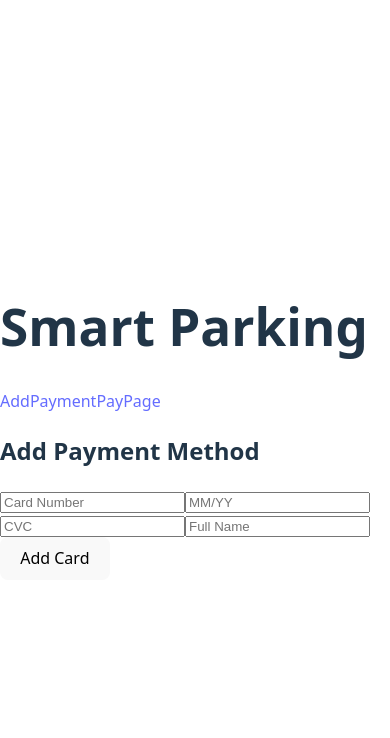
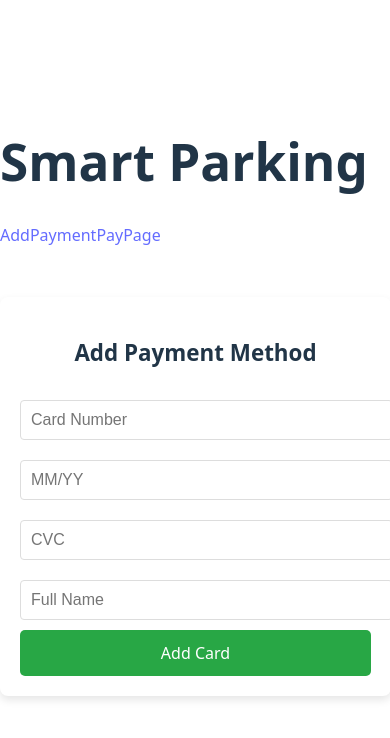
Before and after one commit to DotNet53Group2/ParkingApp, a React (Vite) app in the folder frontend/: page /add-payment in a window 390 px wide. Shown: the top 738 px of the page. Built offline with nearby package versions, Linux system fonts and the light colour scheme.

Commit message:
Feels finished

```diff
--- a/frontend/package.json
+++ b/frontend/package.json
@@ -10,6 +10,7 @@
     "preview": "vite preview"
   },
   "dependencies": {
+    "axios": "^1.8.4",
     "react": "^19.0.0",
     "react-dom": "^19.0.0"
   },
--- a/frontend/src/components/AddPaymentStyle.css
+++ b/frontend/src/components/AddPaymentStyle.css
@@ -1,13 +1,13 @@
 .payment-form {
-  display: block !important;
-  opacity: 1;
   max-width: 400px;
-  margin: 20px auto;
+  margin: 50px auto;
   padding: 20px;
-  background-color: #f4f7f6;
+  background: white;
   border-radius: 8px;
   box-shadow: 0 4px 8px rgba(0, 0, 0, 0.1);
+  text-align: center;
 }
+
 input {
   width: 100%;
   padding: 10px;
@@ -23,6 +23,7 @@
   border-radius: 5px;
   border: none;
   cursor: pointer;
+  width: 100%;
   transition: background-color 0.3s;
 }
 
@@ -30,25 +31,7 @@
   background-color: #218838;
 }
 
-  h2 {
-    font-size: 1.6rem;
-    margin-bottom: 20px;
+.message {
+  color: green;
+  margin-bottom: 10px;
 }
-
-  .checkbox-label {
-    font-size: 0.9rem;
-    margin-left: 10px;
-  }
-  @media (max-width: 600px) {
-    .payment-form, .container {
-      width: 90%;
-      padding: 15px;
-    }
-
-    input, button {
-      font-size: 1rem;
-    }
-
-    h2 {
-      font-size: 1.4rem;
-    }}
--- a/frontend/src/components/addPayment.jsx
+++ b/frontend/src/components/addPayment.jsx
@@ -1,28 +1,34 @@
 import { useState } from "react";
 import axios from "axios";
+import "./AddPaymentStyle.css";
 
 const AddPayment = () => {
   const [cardNumber, setCardNumber] = useState("");
   const [expiryDate, setExpiryDate] = useState("");
   const [cvc, setCvc] = useState("");
   const [cardHolder, setCardHolder] = useState("");
+  const [savePayment, setSavePayment] = useState(false);
+  const [message, setMessage] = useState("");
 
   const handleSubmit = async (e) => {
     e.preventDefault();
 
-    const paymentData = { cardNumber, cardHolder, expiryDate, cvc };
+    const paymentData = { cardNumber, cardHolder, expiryDate, cvc, savePayment };
 
     try {
-      const response = await axios.post("http://localhost:5000/api/payments", paymentData);
-      alert(response.data.message);
+      const response = await axios.post("http://localhost:5075/api/payments", paymentData);
+      setMessage("Payment method added successfully!");
+      console.log("Payment Response:", response.data);
     } catch (error) {
-      alert("Error saving payment method.");
+      setMessage("Error adding payment method.");
+      console.error("Error:", error);
     }
   };
 
   return (
     <div className="payment-form">
       <h2>Add Payment Method</h2>
+      {message && <p className="message">{message}</p>}
       <form onSubmit={handleSubmit}>
         <input type="text" placeholder="Card Number" value={cardNumber} onChange={(e) => setCardNumber(e.target.value)} required />
         <input type="text" placeholder="MM/YY" value={expiryDate} onChange={(e) => setExpiryDate(e.target.value)} required />
--- a/frontend/src/pages/PayPage.jsx
+++ b/frontend/src/pages/PayPage.jsx
@@ -1,49 +1,59 @@
 import { useState, useEffect } from "react";
 import axios from "axios";
+import "./PayPageStyle.css";
 
 const PayPage = () => {
   const [savedPayments, setSavedPayments] = useState([]);
-  const [selectedPayment, setSelectedPayment] = useState(null);
+  const [selectedPayment, setSelectedPayment] = useState("");
+  const [message, setMessage] = useState("");
 
   useEffect(() => {
-    axios.get("http://localhost:5000/api/payments")
-      .then(response => setSavedPayments(response.data))
+    axios.get("http://localhost:5075/api/payments")
+      .then(response => {
+        setSavedPayments(response.data);
+      })
       .catch(error => console.error("Error fetching payments:", error));
   }, []);
 
-  const handlePayment = async () => {
+  const handlePayment = async (e) => {
+    e.preventDefault();
+
     if (!selectedPayment) {
-      alert("Please select a payment method.");
+      setMessage("Please select a payment method.");
       return;
     }
 
     try {
-      const response = await axios.post("http://localhost:5000/api/payments/process", selectedPayment);
-      alert(response.data.message);
+      const response = await axios.post("http://localhost:5075/api/pay", { paymentId: selectedPayment });
+      setMessage("Payment processed successfully!");
+      console.log("Payment Response:", response.data);
     } catch (error) {
-      alert("Payment failed.");
+      setMessage("Payment failed.");
+      console.error("Error processing payment:", error);
     }
   };
 
   return (
     <div className="container">
       <h2>Complete Payment</h2>
+      {message && <p className="message">{message}</p>}
 
-      {savedPayments.length === 0 ? (
+      {savedPayments.length > 0 ? (
+        <form onSubmit={handlePayment}>
+          <label>Select Payment Method:</label>
+          <select value={selectedPayment} onChange={(e) => setSelectedPayment(e.target.value)} required>
+            <option value="">Select</option>
+            {savedPayments.map((payment) => (
+              <option key={payment.id} value={payment.id}>
+                {payment.cardHolder} - **** {payment.cardNumber.slice(-4)}
+              </option>
+            ))}
+          </select>
+          <button type="submit">Pay Now</button>
+        </form>
+      ) : (
         <p>No saved payment methods found.</p>
-      ) : (
-        <div>
-          <h3>Saved Payment Methods:</h3>
-          {savedPayments.map((payment) => (
-            <div key={payment.id}>
-              <input type="radio" id={payment.id} name="payment" onChange={() => setSelectedPayment(payment)} />
-              <label htmlFor={payment.id}>{payment.cardHolder} - {payment.cardNumber.slice(-4)}</label>
-            </div>
-          ))}
-        </div>
       )}
-
-      <button onClick={handlePayment}>Pay Now</button>
     </div>
   );
 };
```
Also changed, not shown: 2 other files (tests, documents, lock files or other folders). Lines whose indentation alone changed are shown as unchanged.
